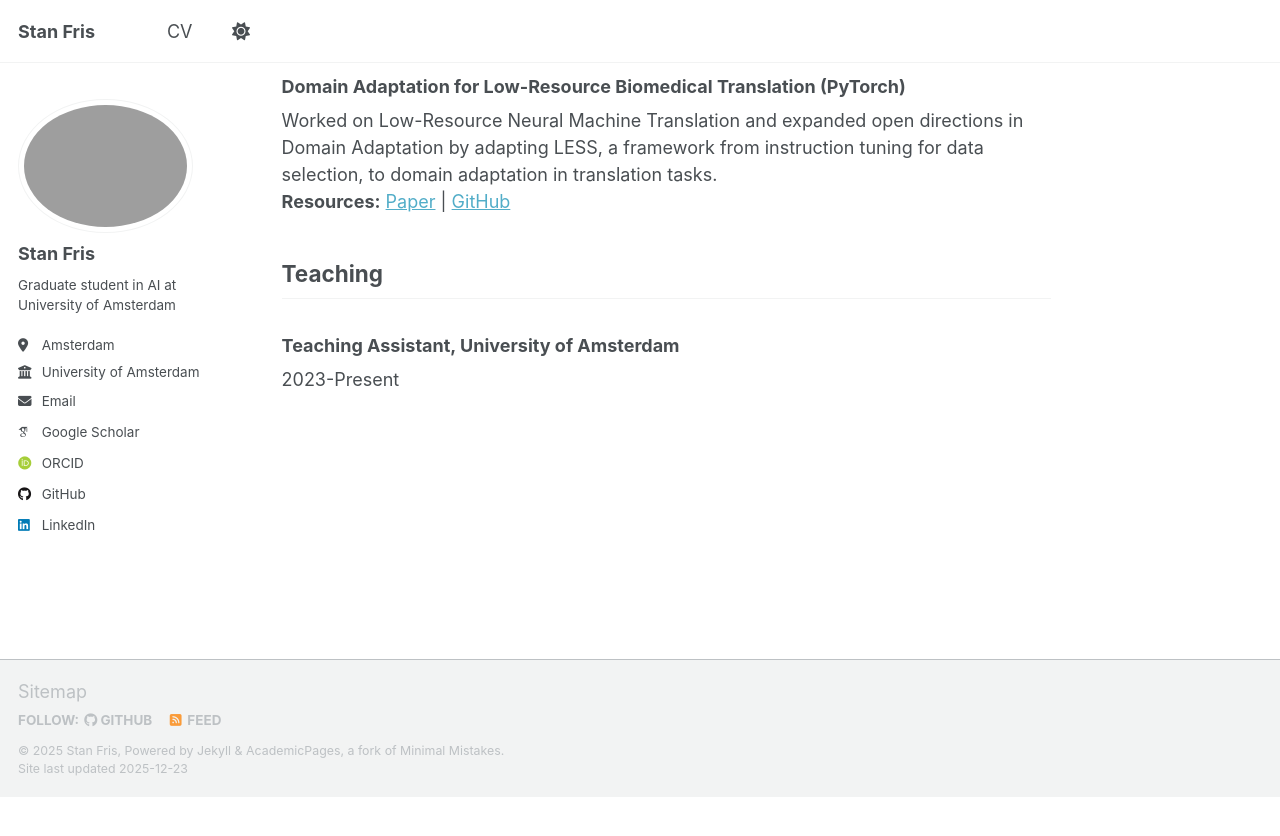
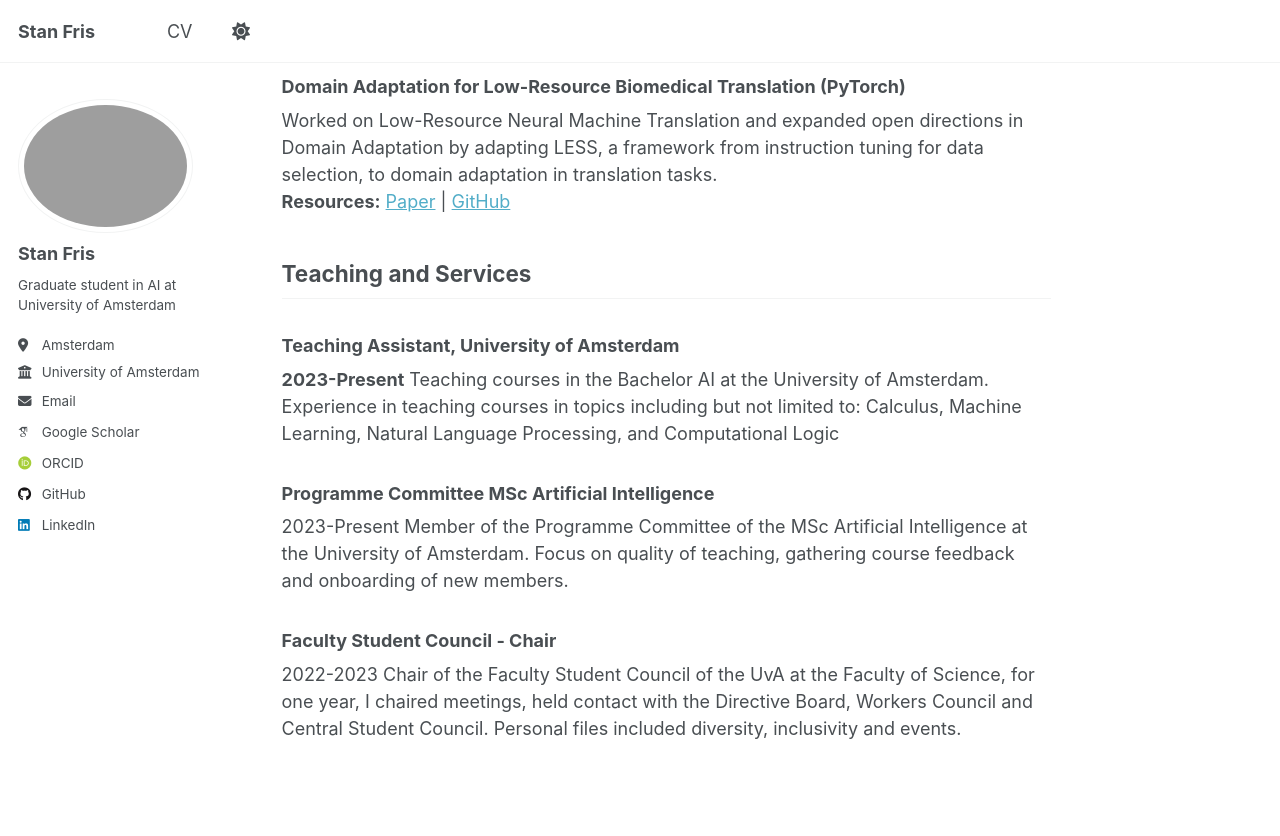
Before and after one commit to stanfris/stanfris.github.io, a Jekyll site: the page built from _pages/about.md, in a window 1280 px wide and 900 px high, scrolled down 1184 px. Shown: the top 836 px of the window. Built offline with Jekyll 4.4.1, drawn with Linux system fonts in a browser that asks for light colours; some web fonts are replaced; a script that is not in the unit is left out; before the commit the page ends 1981 px from its top, so only the background shows below that.

Commit message:
add file

```diff
--- a/_pages/about.md
+++ b/_pages/about.md
@@ -38,7 +38,16 @@ Worked on Low-Resource Neural Machine Translation and expanded open directions i
 **Resources:** [Paper](https://github.com/stanfris/Robust-Domain-Adaptation-for-Low-Resource-NMT/blob/main/Robust_Domain_Adaptation_for_Low_Resource_Biomedical_Translation.pdf
 ) | [GitHub](https://github.com/stanfris/Robust-Domain-Adaptation-for-Low-Resource-NMT/tree/main)
 
-## Teaching
+## Teaching and Services
 
 ### Teaching Assistant, University of Amsterdam
+**2023-Present**
+Teaching courses in the Bachelor AI at the University of Amsterdam. Experience in teaching courses in topics including but not limited to: Calculus, Machine Learning, Natural Language Processing, and Computational Logic
+
+### Programme Committee MSc Artificial Intelligence
 2023-Present
+Member of the Programme Committee of the MSc Artificial Intelligence at the University of Amsterdam. Focus on quality of teaching, gathering course feedback and onboarding of new members.
+
+### Faculty Student Council - Chair
+2022-2023
+Chair of the Faculty Student Council of the UvA at the Faculty of Science, for one year, I chaired meetings, held contact with the Directive Board, Workers Council and Central Student Council. Personal files included diversity, inclusivity and events.
```
